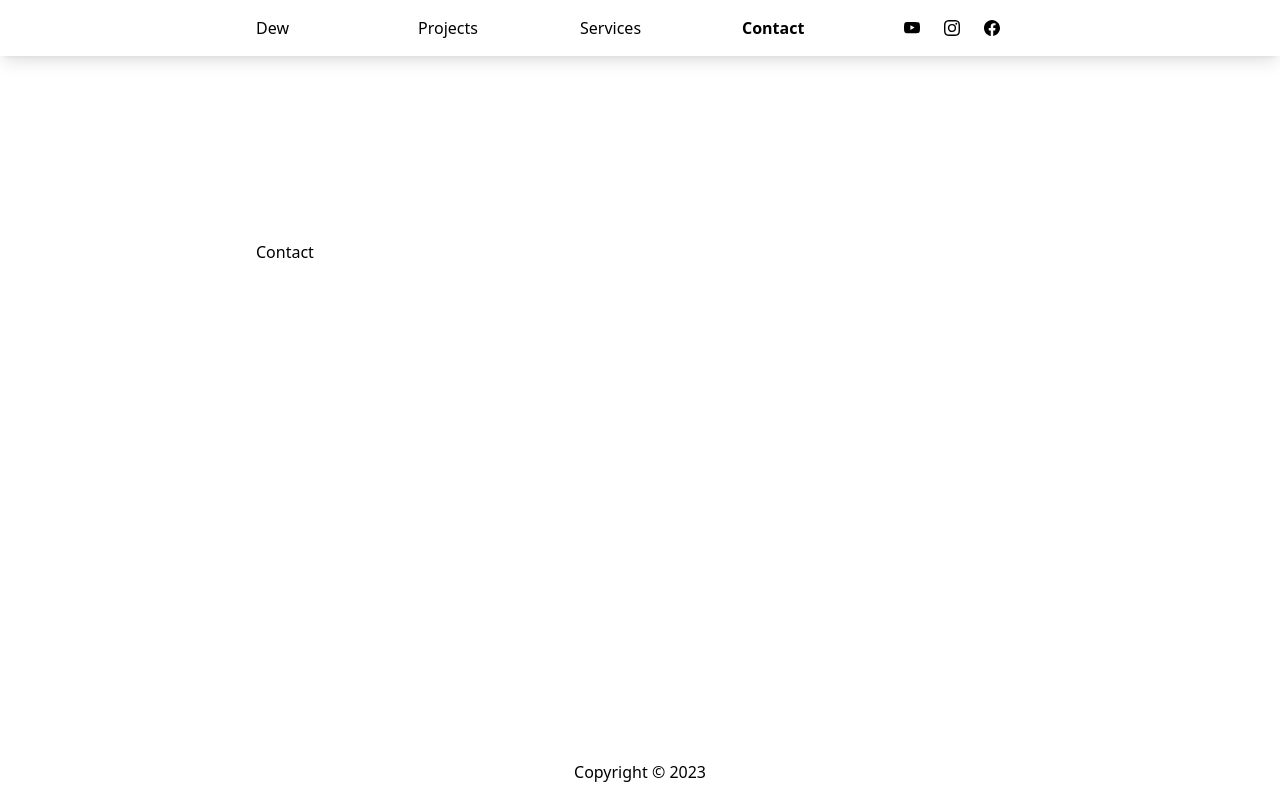
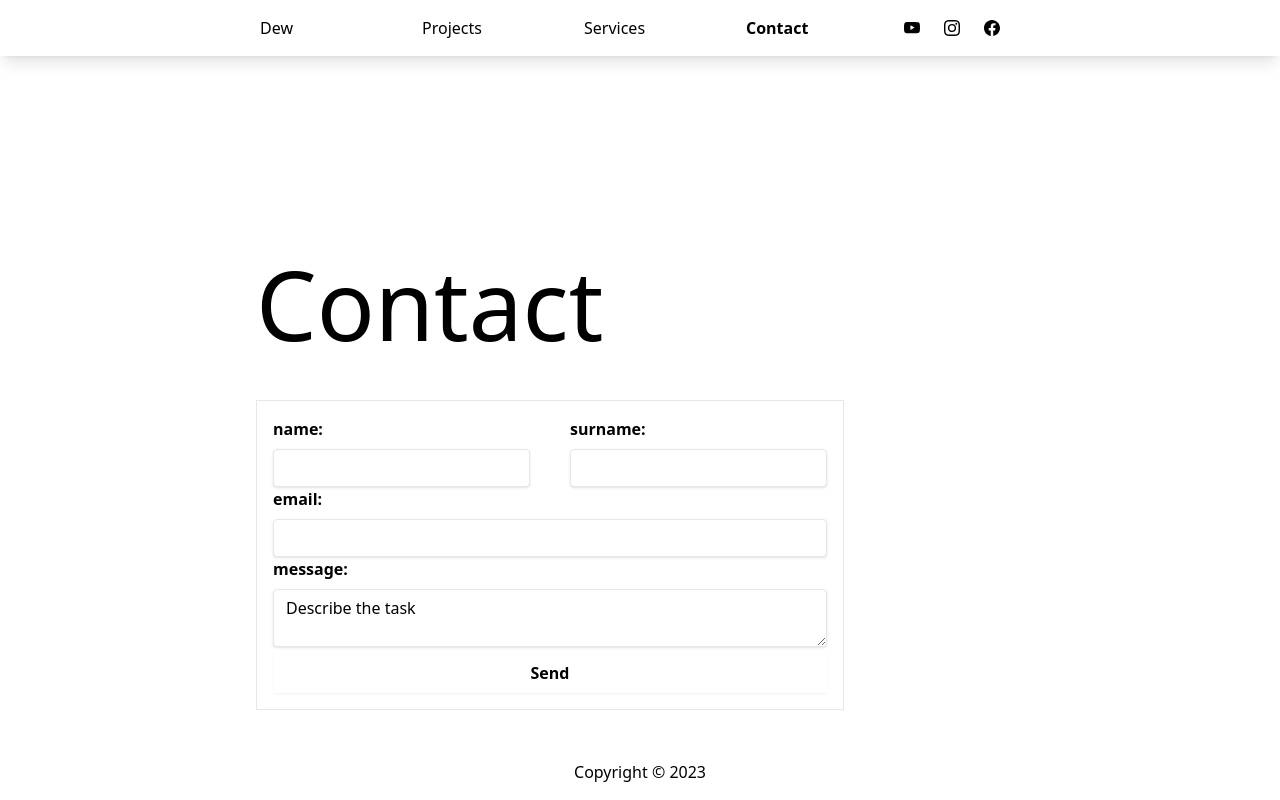
Before and after one commit to rosiak0/dewfpv, a Next.js app: page /contact in a window 1280 px wide. Built offline with nearby package versions, Linux system fonts and the light colour scheme.

Commit message:
added simple form - to be redone with formik

```diff
--- a/components/Layout.tsx
+++ b/components/Layout.tsx
@@ -1,5 +1,5 @@
 import Footer from "./Footer";
-import Navbar from "./Navbar";
+import Navbar from "./NavbarDesktop";
 
 const Layout = ({ children }: any) => {
   return (
--- a/components/Navbar.tsx
+++ b/components/NavbarDesktop.tsx
@@ -1,6 +1,5 @@
 import Link from "next/link";
 
-import { motion } from "framer-motion";
 import { usePathname } from "next/navigation";
 
 import { BsFacebook, BsInstagram, BsYoutube } from "react-icons/bs";
@@ -12,7 +11,7 @@ const links = [
   { href: "/contact", text: "Contact" },
 ];
 
-const Navbar = () => {
+const NavbarDesktop = () => {
   const path = usePathname();
 
   return (
@@ -21,7 +20,7 @@ const Navbar = () => {
         <ul className="flex justify-between">
           {links.map((link) => (
             <li
-              className="hover:font-bold hover:duration-100 w-40"
+              className="hover:font-bold hover:duration-100 w-40 mx-1"
               key={link.href}
             >
               <div>
@@ -58,4 +57,4 @@ const Navbar = () => {
   );
 };
 
-export default Navbar;
+export default NavbarDesktop;
--- /dev/null
+++ b/components/PageTitle.tsx
@@ -0,0 +1,5 @@
+const PageTitle = ({ children }: any) => {
+  return <h1 className="md:text-8xl mb-12 text-6xl">{children}</h1>;
+};
+
+export default PageTitle;
--- a/components/PageWrapper.tsx
+++ b/components/PageWrapper.tsx
@@ -4,9 +4,9 @@ const PageWrapper = ({ children }: any) => {
   return (
     <AnimatePresence>
       <motion.div
-        initial={{ opacity: 0, y: 15 }}
+        initial={{ opacity: 0, y: -50 }}
         animate={{ opacity: 1, y: 0 }}
-        exit={{ opacity: 0, y: 15 }}
+        exit={{ opacity: 0, y: -50 }}
         transition={{ delay: 0.25 }}
         className="w-full lg:w-3/5 lg:mx-auto mx-3 pt-20 h-screen"
       >
--- a/components/TextWrapper.tsx
+++ b/components/TextWrapper.tsx
@@ -1,5 +1,5 @@
 const TextWrapper = ({ children }: any) => {
-  return <main className="w-1/2 mt-40">{children}</main>;
+  return <main className="w-64 fixed md:top-64 top-40">{children}</main>;
 };
 
 export default TextWrapper;
--- a/pages/contact.tsx
+++ /dev/null
@@ -1,14 +0,0 @@
-import PageWrapper from "../components/PageWrapper";
-import TextWrapper from "../components/TextWrapper";
-
-const Contact = () => {
-  return (
-    <PageWrapper>
-      <TextWrapper>
-        <h1>Contact</h1>
-        <form></form>
-      </TextWrapper>
-    </PageWrapper>
-  );
-};
-export default Contact;
--- /dev/null
+++ b/pages/contact/index.tsx
@@ -0,0 +1,95 @@
+import PageWrapper from "../../components/PageWrapper";
+import TextWrapper from "../../components/TextWrapper";
+import PageTitle from "../../components/PageTitle";
+import { useRef } from "react";
+
+const Contact = () => {
+  const nameInputRef = useRef();
+  const surnameInputRef = useRef();
+  const emailInputRef = useRef();
+  const messageInputRef = useRef();
+
+  const submitHandler = (event: any) => {
+    event.preventDefault();
+
+    const enteredName = nameInputRef.current.value;
+    const enteredSurname = surnameInputRef.current.value;
+    const enteredEmail = emailInputRef.current.value;
+    const enteredMessage = messageInputRef.current.value;
+
+    const messageData = {
+      name: enteredName,
+      surname: enteredSurname,
+      email: enteredEmail,
+      message: enteredMessage,
+    };
+
+    console.log(messageData);
+  };
+
+  return (
+    <PageWrapper>
+      <TextWrapper>
+        <PageTitle>Contact</PageTitle>
+        <div className="fixed border p-4">
+          <form onSubmit={submitHandler}>
+            <div className="flex">
+              <div className="w-1/2 mr-10">
+                <label className="mb-2 block font-bold" htmlFor="name">
+                  name:
+                </label>
+                <input
+                  className="focus:shadow-outline w-full appearance-none rounded border py-2 px-3 leading-tight text-mainbg shadow focus:outline-none"
+                  type="text"
+                  required
+                  id="name"
+                  ref={nameInputRef}
+                ></input>
+              </div>
+              <div className="w-1/2">
+                <label className="mb-2  block font-bold" htmlFor="surname">
+                  surname:
+                </label>
+                <input
+                  className="focus:shadow-outline w-full appearance-none rounded border py-2 px-3 leading-tight text-mainbg shadow focus:outline-none"
+                  type="text"
+                  required
+                  id="surname"
+                  ref={surnameInputRef}
+                ></input>
+              </div>
+            </div>
+            <div>
+              <label className="mb-2 block font-bold " htmlFor="email">
+                email:
+              </label>
+              <input
+                className="focus:shadow-outline w-full appearance-none rounded border py-2 px-3 leading-tight text-mainbg shadow focus:outline-none"
+                type="email"
+                required
+                id="email"
+                ref={emailInputRef}
+              ></input>
+            </div>
+            <div>
+              <label className="mb-2 block font-bold" htmlFor="message">
+                message:
+              </label>
+              <textarea
+                className="focus:shadow-outline w-full appearance-none rounded border py-2 px-3 leading-tight text-mainbg shadow focus:outline-none"
+                defaultValue="Describe the task"
+                required
+                id="message"
+                ref={messageInputRef}
+              ></textarea>
+            </div>
+            <button className="w-full border-3 py-2 shadow-sm font-bold">
+              Send
+            </button>
+          </form>
+        </div>
+      </TextWrapper>
+    </PageWrapper>
+  );
+};
+export default Contact;
--- a/pages/index.tsx
+++ b/pages/index.tsx
@@ -1,12 +1,13 @@
 import PageWrapper from "../components/PageWrapper";
 import TextWrapper from "../components/TextWrapper";
+import PageTitle from "../components/PageTitle";
 
 export default function Home() {
   return (
     <PageWrapper>
       <TextWrapper>
-        <h1 className="text-8xl mb-12">About</h1>
-        <p className="text-2xl ">
+        <PageTitle>About</PageTitle>
+        <p className="md:text-2xl text-xl">
           Lorem, ipsum dolor sit amet consectetur adipisicing elit. Error sequi
           illum voluptatum asperiores sed nulla odit officiis dolor. Ipsam
           molestiae amet adipisci veritatis soluta possimus autem magnam
--- a/pages/projects.tsx
+++ b/pages/projects/index.tsx
@@ -1,5 +1,5 @@
-import PageWrapper from "../components/PageWrapper";
-import TextWrapper from "../components/TextWrapper";
+import PageWrapper from "../../components/PageWrapper";
+import TextWrapper from "../../components/TextWrapper";
 
 const Projects = () => {
   return (
--- a/pages/services.tsx
+++ b/pages/services/index.tsx
@@ -1,5 +1,5 @@
-import PageWrapper from "../components/PageWrapper";
-import TextWrapper from "../components/TextWrapper";
+import PageWrapper from "../../components/PageWrapper";
+import TextWrapper from "../../components/TextWrapper";
 
 const Services = () => {
   return (
```
